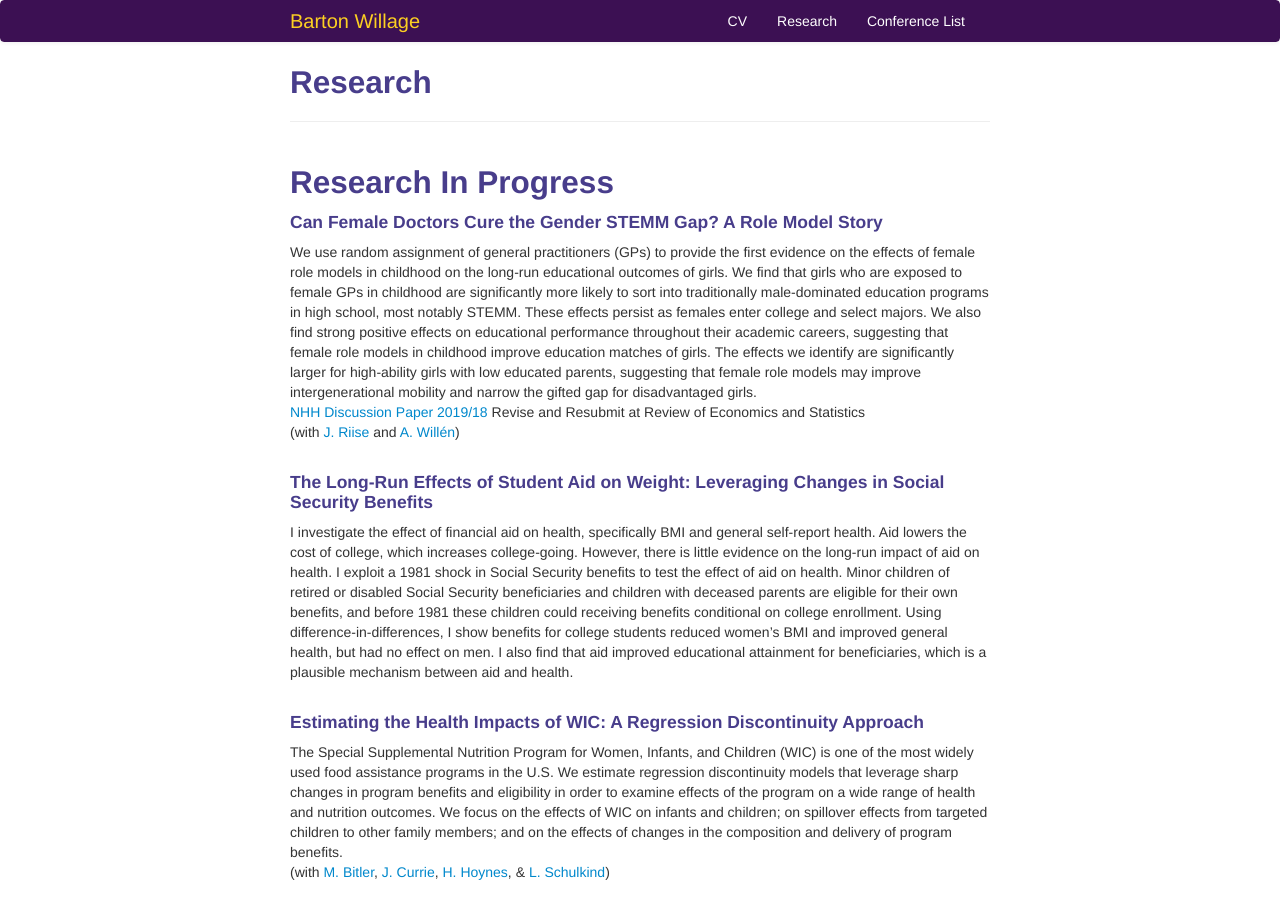
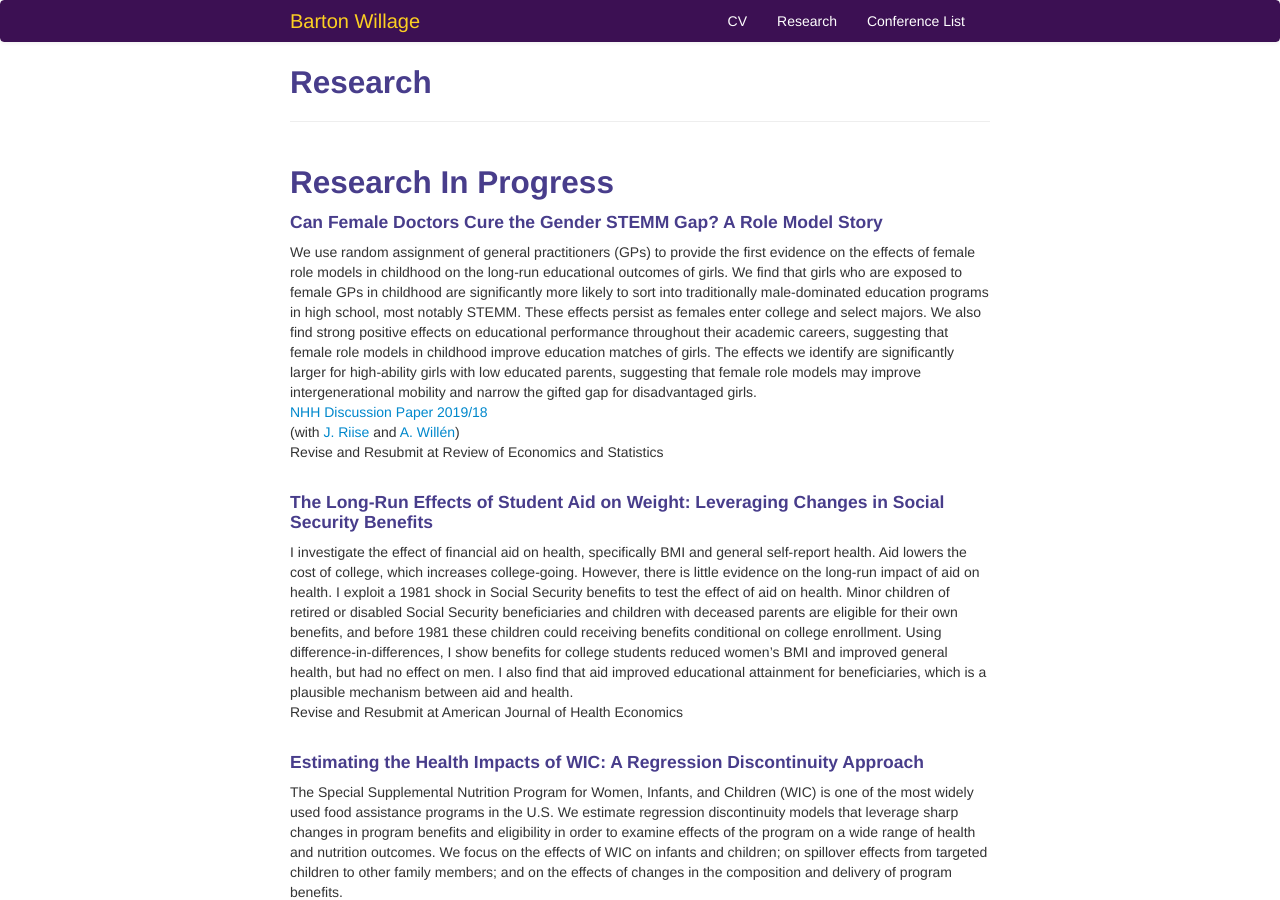
Before and after one commit to bjwillage/bjwillage.github.io, a Jekyll site: the page built from pages/research.md, in a window 1280 px wide and 900 px high. Built offline with Jekyll 4.4.1, drawn with Linux system fonts in a browser that asks for light colours.

Commit message:
Update research.md

```diff
--- a/pages/research.md
+++ b/pages/research.md
@@ -9,12 +9,13 @@ description: Barton Willage's research
 
 #### Can Female Doctors Cure the Gender STEMM Gap? A Role Model Story
 We use random assignment of general practitioners (GPs) to provide the first evidence on the effects of female role models in childhood on the long-run educational outcomes of girls. We find that girls who are exposed to female GPs in childhood are significantly more likely to sort into traditionally male-dominated education programs in high school, most notably STEMM. These effects persist as females enter college and select majors. We also find strong positive effects on educational performance throughout their academic careers, suggesting that female role models in childhood improve education matches of girls. The effects we identify are significantly larger for high-ability girls with low educated parents, suggesting that female role models may improve intergenerational mobility and narrow the gifted gap for disadvantaged girls. <br>
-<a href="https://openaccess.nhh.no/nhh-xmlui/bitstream/handle/11250/2621215/DP%2018.pdf?sequence=1&isAllowed=yba">NHH Discussion Paper 2019/18 </a>
-Revise and Resubmit at Review of Economics and Statistics<br>
-(with [J. Riise](https://sites.google.com/site/julieriisecv/) and [A. Willén](https://www.alexanderwillen.com/))<br><br>
+<a href="https://openaccess.nhh.no/nhh-xmlui/bitstream/handle/11250/2621215/DP%2018.pdf?sequence=1&isAllowed=yba">NHH Discussion Paper 2019/18 </a><br>
+(with [J. Riise](https://sites.google.com/site/julieriisecv/) and [A. Willén](https://www.alexanderwillen.com/))<br>
+Revise and Resubmit at Review of Economics and Statistics<br><br>
 
 #### The Long-Run Effects of Student Aid on Weight: Leveraging Changes in Social Security Benefits
-I investigate the effect of financial aid on health, specifically BMI and general self-report health. Aid lowers the cost of college, which increases college-going. However, there is little evidence on the long-run impact of aid on health. I exploit a 1981 shock in Social Security benefits to test the effect of aid on health. Minor children of retired or disabled Social Security beneficiaries and children with deceased parents are eligible for their own benefits, and before 1981 these children could receiving benefits conditional on college enrollment. Using difference-in-differences, I show benefits for college students reduced women’s BMI and improved general health, but had no effect on men. I also find that aid improved educational attainment for beneficiaries, which is a plausible mechanism between aid and health.
+I investigate the effect of financial aid on health, specifically BMI and general self-report health. Aid lowers the cost of college, which increases college-going. However, there is little evidence on the long-run impact of aid on health. I exploit a 1981 shock in Social Security benefits to test the effect of aid on health. Minor children of retired or disabled Social Security beneficiaries and children with deceased parents are eligible for their own benefits, and before 1981 these children could receiving benefits conditional on college enrollment. Using difference-in-differences, I show benefits for college students reduced women’s BMI and improved general health, but had no effect on men. I also find that aid improved educational attainment for beneficiaries, which is a plausible mechanism between aid and health.<br>
+Revise and Resubmit at American Journal of Health Economics
 <br><br>
 
 #### Estimating the Health Impacts of WIC: A Regression Discontinuity Approach
```
